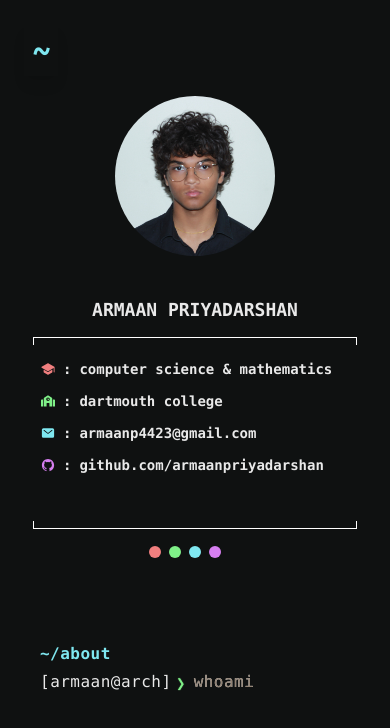
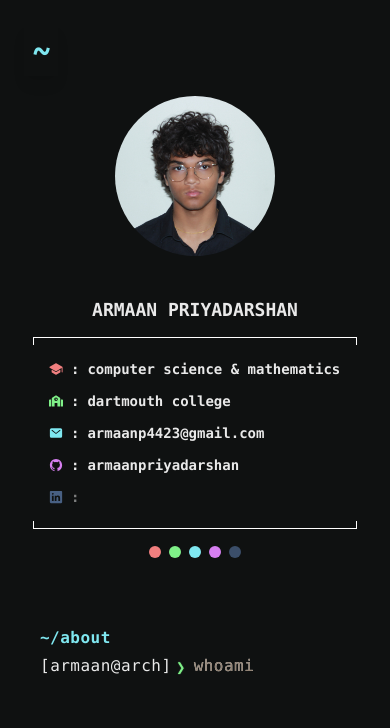
Before and after one commit to armaanpriyadarshan/personal-website, a Next.js app: page / in a window 390 px wide. Shown: the top 728 px of the page. Built offline with nearby package versions, Linux system fonts and the light colour scheme.

Commit message:
lot of changes acutally

```diff
--- a/src/app/components/Experience.js
+++ b/src/app/components/Experience.js
@@ -26,25 +26,25 @@ export default function Experience({
       className={`border border-[var(--grey)] p-4 ${!isLast ? 'mb-8' : ''} hover:scale-105 transition-transform duration-200 group`}
     >
       {/* Header */}
-      <div className="flex flex-col md:flex-row md:items-center md:justify-between mt-[-30px]">
+      <div className="flex flex-col flex-row md:items-center justify-between mt-[-28px] md:mt-[-30px]">
         <div className="flex flex-col md:flex-row md:items-center md:gap-4">
-          <h3 className="text-lg font-bold text-[var(--green)] font-mono bg-background px-2 uppercase">
+          <h3 className="text-base md:text-lg font-bold text-[var(--green)] font-mono bg-background px-2 uppercase">
             {company}
           </h3>
         </div>
-        <div className="text-sm text-[var(--lightBlue)] font-mono mt-1 md:mt-0 md:text-right uppercase bg-background px-2">
+        <div className="text-xs md:text-sm text-[var(--lightBlue)] font-mono mt-[5px] md:mt-0 md:text-right uppercase bg-background px-2">
           {formatDate(startDate)} - {formatDate(endDate)}
         </div>
       </div>
 
       {/* Role and Location */}
-      <div className="flex flex-col md:flex-row md:items-center md:justify-between mb-3">
-        <div className="mb-1 md:mb-0">
-          <h4 className="text-md font-mono text-[var(--foreground)] px-2 uppercase">
+      <div className="flex flex-col flex-row md:items-center justify-between mb-2 md:mb-3">
+        <div className="mb-1 md:mb-0 max-w-1/2">
+          <h4 className="text-sm md:text-base font-mono text-[var(--foreground)] px-2 uppercase">
             {role}
           </h4>
         </div>
-        <div className="text-sm font-mono text-[var(--foreground)] md:text-right uppercase px-2">
+        <div className="text-xs md:text-sm md:text-right font-mono uppercase px-2 max-w-1/2">
           [{location}]
         </div>
       </div>
--- a/src/app/components/Navigation.js
+++ b/src/app/components/Navigation.js
@@ -140,7 +140,7 @@ export default function Navigation() {
                                 <span className="font-bold select-none leading-none">
                                     <span className="text-[var(--grey)]">└─ </span>
                                     <IoFolderOutline className="inline text-[var(--darkBlue)] text-lg align-middle" />
-                                    <span className="text-[var(--darkBlue)] ml-1">about</span>
+                                    <span className="text-[var(--darkBlue)] ml-2">about</span>
                                 </span>
                                 <div className="ml-8 relative mt-1 flex flex-col gap-y-2">
                                     <div className="absolute left-[4px] -top-1 bottom-4 w-px bg-[var(--grey)] z-0" />
@@ -158,7 +158,7 @@ export default function Navigation() {
                                                 }
                                             >
                                                 <span className="text-[var(--grey)] w-4">{isLast ? '└─' : '├─'} </span>
-                                                <span className="text-white ml-4 group-hover:text-background group-hover:bg-foreground px-1 rounded transition-colors duration-200 flex items-center gap-1"><IoDocumentOutline className="inline align-middle" /> {label}</span>
+                                                <span className="text-white ml-2 group-hover:text-background group-hover:bg-foreground px-1 rounded transition-colors duration-200 flex items-center gap-2"><IoDocumentOutline className="inline align-middle" /> {label}</span>
                                             </button>
                                         );
                                     })}
--- a/src/app/page.js
+++ b/src/app/page.js
@@ -1,7 +1,7 @@
 'use client';
 
 import Image from 'next/image';
-import { useState, useCallback } from 'react';
+import { useState, useCallback, useEffect } from 'react';
 import { motion } from 'framer-motion';
 import Scramble from './components/Scramble';
 import { IoSchool, IoMail, IoLogoGithub, IoLogoLinkedin } from "react-icons/io5";
@@ -15,9 +15,23 @@ import Hobby from './components/Hobby';
 import Video from './components/Video';
 import Navigation from './components/Navigation';
 import { useNavigation } from './contexts/NavigationContext';
+import React from 'react';
+
+function useIsNarrow() {
+    const [isNarrow, setIsNarrow] = useState(false);
+    useEffect(() => {
+        const check = () => setIsNarrow(window.innerWidth <= 1024);
+        check();
+        window.addEventListener('resize', check);
+        return () => window.removeEventListener('resize', check);
+    }, []);
+    return isNarrow;
+}
 
 export default function Home() {
   const { unlock } = useNavigation();
+  const isNarrow = useIsNarrow();
+
   const infoLines = [
     {
       icon: <IoSchool className="text-[var(--red)]" />,
@@ -38,12 +52,14 @@ export default function Home() {
     {
       icon: <IoLogoGithub className="text-[var(--purple)]" />,
       text: "github.com/armaanpriyadarshan",
+      textShort: "armaanpriyadarshan",
       color: "bg-[var(--purple)]",
       href: "https://github.com/armaanpriyadarshan",
     },
     {
       icon: <IoLogoLinkedin className="text-[var(--darkBlue)]" />,
       text: "linkedin.com/in/armaanpriyadarshan",
+      textShort: "in/armaanpriyadarshan",
       color: "bg-[var(--darkBlue)]",
       href: "https://www.linkedin.com/in/armaanpriyadarshan/",
     },
@@ -571,7 +587,7 @@ export default function Home() {
         <div className="ml-4 mt-4">
           {[
             {
-              company: "fidelity investments",
+              company: isNarrow ? "fidelity" : "fidelity investments",
               location: "merrimack, nh",
               startDate: "2025-06-02",
               endDate: null,
@@ -587,7 +603,7 @@ export default function Home() {
               description: "design and implementation for llm-powered positive psychology mobile app"
             },
             {
-              company: "social neuroscience of affective processes (snap) lab",
+              company: isNarrow ? "snap lab" : "social neuroscience of affective processes (snap) lab",
               location: "worcester, ma",
               startDate: "2024-05-02",
               endDate: "2025-06-31",
@@ -595,7 +611,7 @@ export default function Home() {
               description: "data automation and generative ai — llms & vector databases — for psychological applications and research"
             },
             {
-              company: "brown university school of engineering",
+              company: isNarrow ? "zenit lab" : "brown university school of engineering",
               location: "providence, ri",
               startDate: "2023-06-02",
               endDate: "2023-08-31",
@@ -690,12 +706,14 @@ export default function Home() {
 
       if (!isVisible) return null;
 
+      // Responsive placeholder
+      const placeholder = isNarrow ? command.placeholder : `enter '${command.placeholder}'`;
       return (
-        <div key={command.id} className={index === 0 ? "mt-20" : "mt-12"} id={sectionIds[command.idToUnlock] || undefined}>
+        <div key={command.id} className={index === 0 ? (isNarrow ? "mt-16" : "mt-20") : "mt-12"} id={sectionIds[command.idToUnlock] || undefined}>
           <Command
             fileLocation={command.fileLocation}
             commandText={command.commandText}
-            placeholder={command.placeholder}
+            placeholder={placeholder}
             shouldScramble={index === 0}
             onComplete={() => {
               unlock(command.idToUnlock);
@@ -768,7 +786,7 @@ export default function Home() {
                           transition={{ duration: 0.3 }}
                           className="flex items-center gap-2"
                         >
-                          {line.icon}
+                          {React.cloneElement(line.icon, { className: `${line.icon.props.className || ''} ${isNarrow ? 'ml-2' : ''}`.trim() })}
                           <span>:</span>
                         </motion.div>
                         {line.href ? (
@@ -779,7 +797,7 @@ export default function Home() {
                             rel="noopener noreferrer"
                           >
                             <Scramble
-                              text={line.text}
+                              text={isNarrow && line.textShort ? line.textShort : line.text}
                               delay={150}
                               onDone={nextLine}
                             />
@@ -794,7 +812,7 @@ export default function Home() {
                       </div>
                     ) : i < lineIndex ? (
                       <div className="flex items-center gap-2 font-bold font-mono text-sm md:text-base text-center md:text-left w-full">
-                        {line.icon}
+                        {React.cloneElement(line.icon, { className: `${line.icon.props.className || ''} ${isNarrow ? 'ml-2' : ''}`.trim() })}
                         <span>:</span>
                         {line.href ? (
                           <a
@@ -803,7 +821,7 @@ export default function Home() {
                             target="_blank"
                             rel="noopener noreferrer"
                           >
-                            {line.text}
+                            {isNarrow && line.textShort ? line.textShort : line.text}
                           </a>
                         ) : (
                           line.text
```
